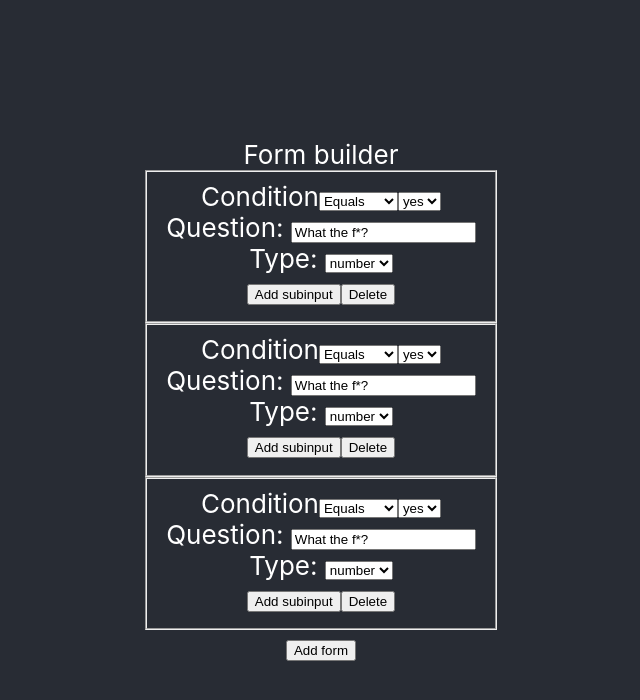
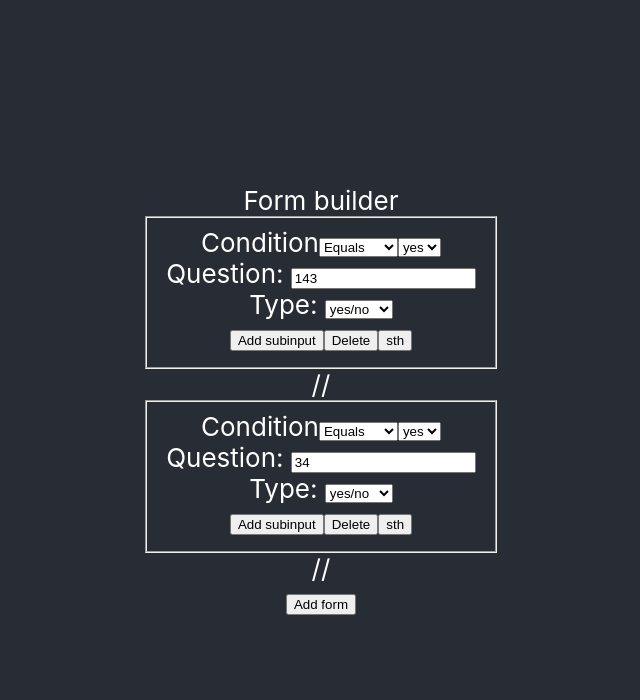
Before and after one commit to pawellicznerski/form-builder, a React (Create React App) app: page / in a window 1280 px wide. Shown: the top 700 px of the page, without its empty margins (319-959 px from the left). Built offline with nearby package versions, Linux system fonts and the light colour scheme.

Commit message:
fixing the bug

```diff
--- a/package.json
+++ b/package.json
@@ -3,6 +3,7 @@
   "version": "0.1.0",
   "private": true,
   "dependencies": {
+    "lodash": "^4.17.11",
     "react": "^16.5.2",
     "react-dom": "^16.5.2"
   },
--- a/src/App.js
+++ b/src/App.js
@@ -1,5 +1,6 @@
 import React, { Component } from 'react';
 import Main from './components/main';
+import FormBuilder from './components/FormBuilder';
 
 import './App.css';
 
@@ -9,7 +10,7 @@ class App extends Component {
       <div className="App">
         <header className="App-header">
           Form builder
-          <Main></Main>
+          <FormBuilder/>
         </header>
       </div>
     );
--- a/src/components/ConditionForm.js
+++ b/src/components/ConditionForm.js
@@ -44,7 +44,7 @@ class ConditionForm extends Component{
   }
 
   render(){
-    console.log('ijiojwed', this.props.value);
+    // console.log('ijiojwed', this.props.value);
     if(this.props.fatherType){
       return(
         <div>
--- a/src/components/Form.js
+++ b/src/components/Form.js
@@ -9,41 +9,59 @@ class Form extends Component{
     this.state={
 
         id:this.props.id,
-        type:this.props.type,
-        question:this.props.question,
-        condition:this.props.condition,
-        subform:[this.props.subform]
+        // type:this.props.type,
+        // question:this.props.question,
+        // condition:this.props.condition,
+        // subform:[this.props.subform]
 
     }
   }
-  handleChange(e) {
-  this.setState({value: e.target.value});
-  const target = e.target;
-  const value = target.type === 'checkbox' ? target.checked : target.value;//potrzebne w razie dolączenia checkbox-a
-  const name = target.name;
-
-  this.setState({
-     [name]: value,
-   });
+  // handleChange(e) {
+  // this.setState({value: e.target.value});
+  // const target = e.target;
+  // const value = target.type === 'checkbox' ? target.checked : target.value;//potrzebne w razie dolączenia checkbox-a
+  // const name = target.name;
+  //
+  // this.setState({
+  //    [name]: value,
+  //  });
+  // }
+  // handleSubmit(e){
+  //   e.preventDefault();
+  //   console.log("what?",this.state.question,this.state.type);
+  // }
+  // onSubmit={this.handleSubmit.bind(this)}?
+  removeForm(e){
+    e.preventDefault();
+    const id = this.props.id;
+    // console.log("id in form",id);
+    this.props.removeForm(id);
   }
-  handleSubmit(e){
-    e.preventDefault();
-    console.log(this.state.question,this.state.type);
-  }
-
+showId(e){
+  e.preventDefault();
+  const {id,type,question, condition} = this.state;
+  console.log("id", id, "props", [this.props]);
+}
+addForm(e){
+  e.preventDefault();
+  this.props.addForm()
+}
   render(){
-    // console.log("props",this.props.question, this.state.question);
+    console.log("it is rendered in form");
+    const id = this.props.id;
     return(
-      <form onSubmit={this.handleSubmit.bind(this)}>
+      <form >
       <fieldset>
 
         <ConditionForm fatherType="radio" value={4}/>
-        <QuestionForm question="What the f*?"/>
-        <TypeForm type="number"/>
+        <QuestionForm question={this.props.id}/>
+        <TypeForm type="radio"/>
 
-        <button onClick={this.props.addForm.bind(this)}>Add subinput</button>
-        <button onClick={this.props.removeForm.bind(this)}>Delete</button>
-      </fieldset>
+        <button onClick={this.addForm.bind(this)}>Add subinput</button>
+        <button onClick={this.removeForm.bind(this)}>Delete</button>
+        <button onClick={this.showId.bind(this)}>sth</button>
+
+    </fieldset>
       </form>
     )
   }
--- a/src/components/FormBuilder.js
+++ b/src/components/FormBuilder.js
@@ -1,5 +1,6 @@
 import React, {Component} from 'react';
 import Form from './Form';
+import _ from 'lodash';
 
 
 class FormBuilder extends Component{
@@ -7,21 +8,15 @@ class FormBuilder extends Component{
     super(props);
     this.state={
       form:[{
-        id:1,
+        id:143,
         type:'text',
-        question:"What car",
+        question:"first oner",
         condition:'',
-        subform:[{
-          id:1,
-          type:'text',
-          question:"What car",
-          condition:'',
-          subform:[]
-        }]
+        subform:[]
       },{
-        id:2,
+        id:34,
         type:'text',
-        question:"What car",
+        question:"second one",
         condition:'',
         subform:[]
       }
@@ -31,45 +26,98 @@ class FormBuilder extends Component{
 
 
   renderItems(form) {
-    console.log("form in reneder items",form);
-    if(!form)return ;
+    // console.log("form in reneder items",form);
+    // if(!form)return ;
+
+    console.log("render item in buider",form);
       return form.map((item, index) => <div key={index}>
       <Form
         {...item}
         addForm={this.addForm.bind(this)}
         removeForm={this.removeForm.bind(this)}
         />
-      {this.renderItems(item.subform)}
+      // {this.renderItems(item.subform)}
        </div>);
   }
-
-  updateForm(updatedForm){
-
-  }
+  // componentDidMount(){
+  //   this.setState({form:this.state.form})
+  //
+  // }
+  // updateForm(updatedForm){
+  //
+  // }
 
   addForm(){
+      const id = Math.random().toString(16).slice(2);
       const newForm ={
-        id:2,
+        id:id,
         type:'text',
         question:"What car",
         condition:'',
         subform:[]
       }
+      const form2 = this.state.form;
+      form2.push(newForm)
     this.setState({
-      form:[...this.state.form,newForm],
+      form:form2,
     })
     // console.log("the whole state",this.state.form);
   }
+  //
+  removeForm(id){
+    const data= this.state.form?this.state.form:[]
+    if(data.length===1)
+    {console.log("dta.length jest 1");
+      this.setState({form:[]})}
+    else
+    console.log("data before:",data);
+    _.remove(data, item =>item.id===id);
+    console.log("data after:",data);
+    this.setState({form:[...data]})
 
-  removeForm(){
+    // let data = this.changeFormList(id, this.state.form);
+    // // console.log("id in formbuider",id, "and data", data);
+    // // const changedForms =
+    // console.log("data before set state",data);
+    // this.setState({form:data});
+    // console.log(this.state.form);
+  }
+  //
+  // changeFormList(id, data) {
+  //   console.log("data in change form",data, "id", id);
+  //     for(let i = 0; i < data.length; i++) {
+  //         if (data[i].id === id) {
+  //           console.log("dupa",[...data.slice(0,i),...data.slice(i + 1)]);
+  //           data = [...data.slice(0,i),...data.slice(i + 1)]
+  //           console.log("data po slice",data);
+  //         } else if (data[i].subform && data[i].subform.length) {
+  //           console.log("I found subform",data[i].subform);
+  //           data[i].subform =  this.changeFormList(id,data[i].subform);
+  //
+  //         }
+  //     }
+  //     console.log("ostatni return w change",data);
+  //     return data;
+  //
+  //
+  // }
 
-  }
+  // removeForm(id) {
+  //   return arr.find(a => {
+  //       if (a.children && a.children.length > 0) {
+  //           return a.id === id ? true : findById(a.children, id)
+  //       } else {
+  //           return a.id === id
+  //       }
+  //   })
 
+// }
 
   render(){
+      const {form} = this.state;
     return(
        <div>
-         {this.renderItems(this.state.form)}
+         {this.renderItems(form)}
          <button onClick={this.addForm.bind(this)}>Add form</button>
        </div>
     )
--- a/src/components/QuestionForm.js
+++ b/src/components/QuestionForm.js
@@ -1,6 +1,6 @@
 import React, {Component} from 'react';
 
-class TextForm extends Component{
+class QuestionForm extends Component{
   constructor(props){
     super(props);
     this.state={
@@ -24,4 +24,4 @@ class TextForm extends Component{
   }
 }
 
-export default TextForm;
+export default QuestionForm;
--- a/src/components/TypeForm.js
+++ b/src/components/TypeForm.js
@@ -13,18 +13,15 @@ class SelectForm extends Component{
     return(
       <div>
        <label htmlFor="d">Type: </label>
-        <select id="d" default={type}>
+        <select id="d" defaultValue={type}>
           <option
             value="text"
-            selected={type==="text"?true:false}
             >text</option>
           <option
             value="number"
-            selected={type==="number"?true:false}
             >number</option>
           <option
             value="radio"
-            selected={type==="radio"?true:false}
             >yes/no</option>
         </select>
       </div>
--- a/src/components/main.js
+++ b/src/components/main.js
@@ -8,30 +8,24 @@ class Main extends Component{
       showForms:false
     }
   }
-  showForm(){
-    console.log("dupa");
-    console.log(this.state.showForms);
-    this.setState({showForms:!this.state.showForms});
-
-
-  }
-  changeState(){
-  }
-  componentDidMount(){
-    console.log("component main did mount");
-    // this.setState({showForms:!this.state.showForms});
-
-  }
+  // showForm(){
+  //   console.log("dupa");
+  //   console.log(this.state.showForms);
+  //   this.setState({showForms:!this.state.showForms});
+  //
+  //
+  // }
+  // changeState(){
+  // }
+  // componentDidMount(){
+  //   console.log("component main did mount");
+  //   // this.setState({showForms:!this.state.showForms});
+  //
+  // }
   render(){
-    if(this.state.showForms){
-      return (
-          <button onClick={this.showForm.bind(this)}> New form</button>
-      )
-    } else {
-      return (
-          <FormBuilder/>
-      )
-    }
+    return (
+        <FormBuilder/>
+    )
   }
 }
  export default Main;
```
Also changed, not shown: 1 other file (tests, documents, lock files or other folders).
